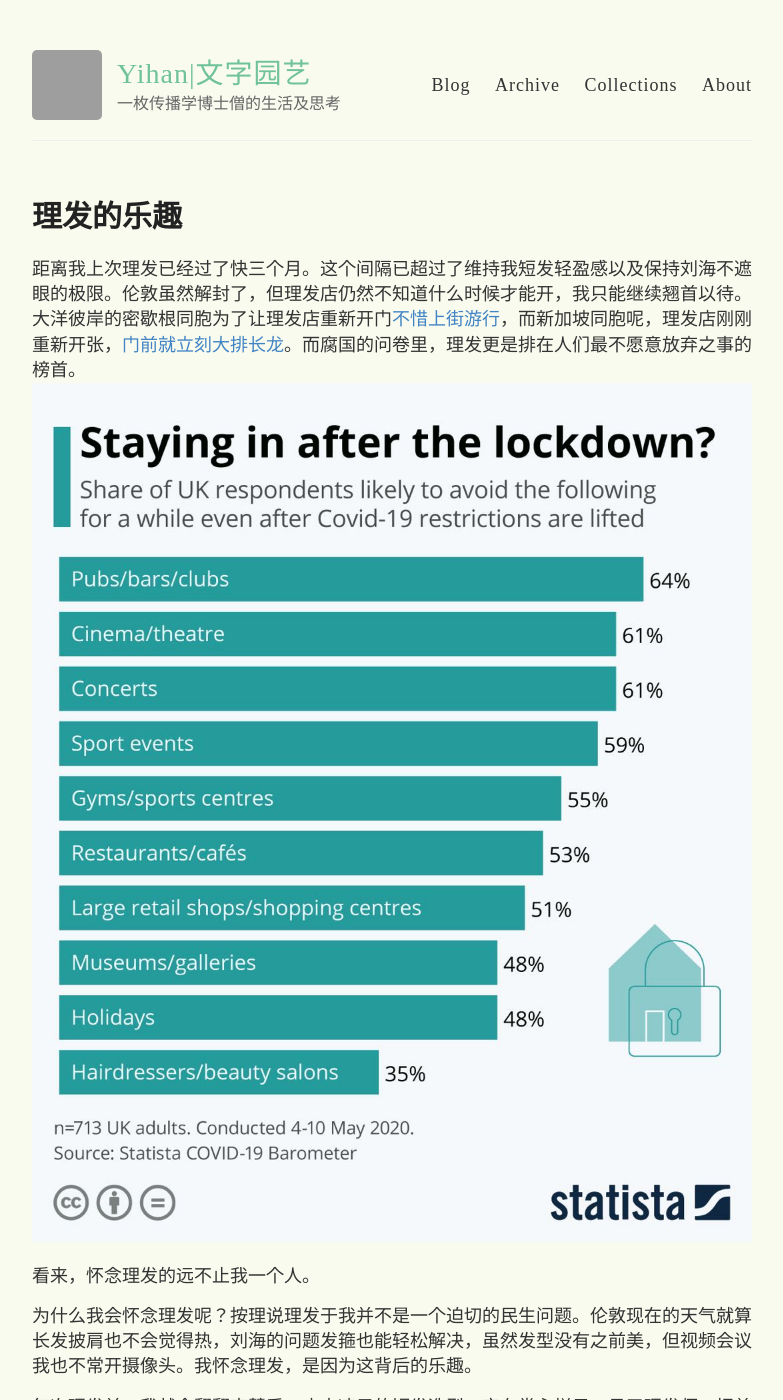
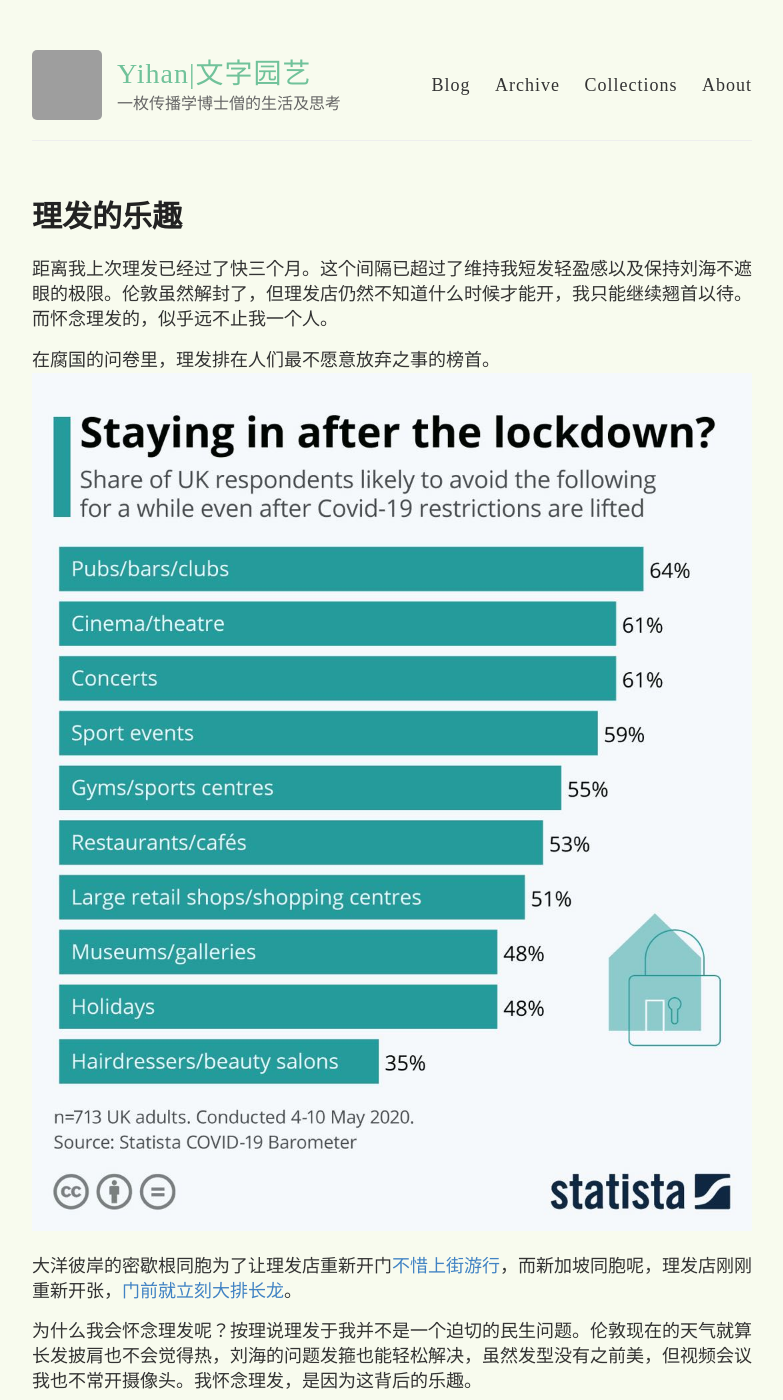
Before and after one commit to yihanxu/yihanxu.github.io, a Jekyll site: the page built from _posts/2020-05-25-joy-of-getting-a-haircut.md, in a window 1280 px wide and 1400 px high. Shown: the whole window, without its empty margins (248-1031 px from the left). Built offline with Jekyll 4.4.1, drawn with Linux system fonts in a browser that asks for light colours; comment, search, counter and statistics services are not loaded; grey boxes are pictures that could not be loaded.

Commit message:
make text more coherent

```diff
--- a/_posts/2020-05-25-joy-of-getting-a-haircut.md
+++ b/_posts/2020-05-25-joy-of-getting-a-haircut.md
@@ -6,10 +6,12 @@
 category: 这就是生活
 ---
 
-距离我上次理发已经过了快三个月。这个间隔已超过了维持我短发轻盈感以及保持刘海不遮眼的极限。伦敦虽然解封了，但理发店仍然不知道什么时候才能开，我只能继续翘首以待。大洋彼岸的密歇根同胞为了让理发店重新开门[不惜上街游行](https://www.newsweek.com/michigan-hair-stylists-plan-quarantine-protest-show-people-we-are-not-unintelligent-can-cut-1504553)，而新加坡同胞呢，理发店刚刚重新开张，[门前就立刻大排长龙](https://www.straitstimes.com/singapore/hair-salons-get-ready-for-expected-influx-of-customers)。而腐国的问卷里，理发更是排在人们最不愿意放弃之事的榜首。
+距离我上次理发已经过了快三个月。这个间隔已超过了维持我短发轻盈感以及保持刘海不遮眼的极限。伦敦虽然解封了，但理发店仍然不知道什么时候才能开，我只能继续翘首以待。而怀念理发的，似乎远不止我一个人。
+
+在腐国的问卷里，理发排在人们最不愿意放弃之事的榜首。
 ![UK haircut survey](/images/uk_haircut_survey.jpg)
 
-看来，怀念理发的远不止我一个人。
+大洋彼岸的密歇根同胞为了让理发店重新开门[不惜上街游行](https://www.newsweek.com/michigan-hair-stylists-plan-quarantine-protest-show-people-we-are-not-unintelligent-can-cut-1504553)，而新加坡同胞呢，理发店刚刚重新开张，[门前就立刻大排长龙](https://www.straitstimes.com/singapore/hair-salons-get-ready-for-expected-influx-of-customers)。
 
 为什么我会怀念理发呢？按理说理发于我并不是一个迫切的民生问题。伦敦现在的天气就算长发披肩也不会觉得热，刘海的问题发箍也能轻松解决，虽然发型没有之前美，但视频会议我也不常开摄像头。我怀念理发，是因为这背后的乐趣。
 
```
